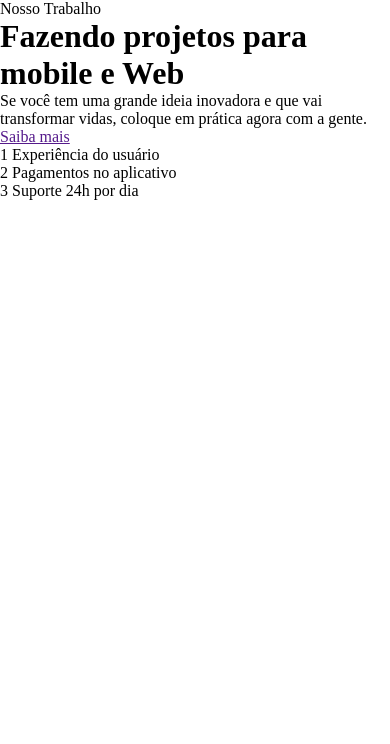
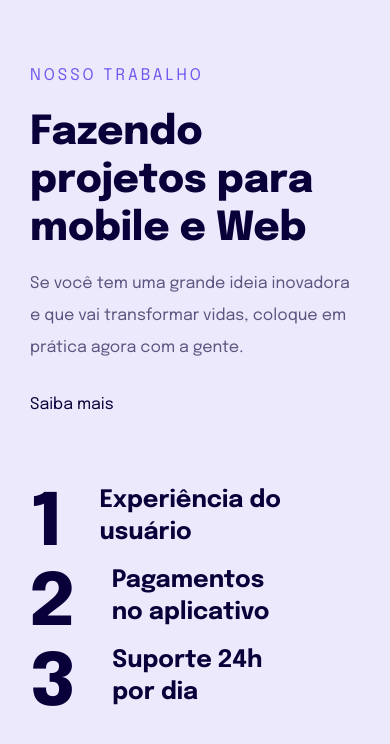
Before and after one commit to mariliatamiles/responsive-project-study, a plain HTML site: page index.html in a window 390 px wide. Drawn offline with Linux system fonts and the light colour scheme.

Commit message:
feat: finish mobile first layout

```diff
--- a/index.html
+++ b/index.html
@@ -1,23 +1,30 @@
 <!DOCTYPE html>
 <html lang="pt-br">
+
 <head>
+    <link rel="preconnect" href="https://fonts.googleapis.com">
+    <link rel="preconnect" href="https://fonts.gstatic.com" crossorigin>
     <meta charset="UTF-8">
     <meta name="viewport" content="width=device-width, initial-scale=1.0">
     <title>Responsive project</title>
     <link rel="stylesheet" href="style.css">
+    <link href="https://fonts.googleapis.com/css2?family=Epilogue:wght@400;700;800&display=swap" rel="stylesheet">
 </head>
+
 <body>
     <main>
         <p>Nosso Trabalho</p>
         <h1>Fazendo projetos para mobile e Web</h1>
-        <p>Se você tem uma grande ideia inovadora e que vai transformar vidas, coloque em prática agora com a gente. </p>
+        <p>Se você tem uma grande ideia inovadora e que vai transformar vidas, coloque em prática agora com a gente.
+        </p>
         <a href="">Saiba mais</a>
         <ul>
-            <li>1 <span>Experiência do usuário</span></li>
-            <li>2 <span>Pagamentos no aplicativo</span></li>
-            <li>3 <span>Suporte 24h por dia</span></li>
+            <li><span>1</span> Experiência do usuário</li>
+            <li> <span>2</span>Pagamentos no aplicativo</li>
+            <li> <span>3</span>Suporte 24h por dia</li>
         </ul>
     </main>
 
 </body>
+
 </html>
--- a/style.css
+++ b/style.css
@@ -1,16 +1,84 @@
-:root{
-    --purple-100: #ECE9FD;
-    --purple-200: #7158EF;
-    --blue-100:#090039;
-    --gray-100:#0a003971;
+:root {
+  --purple-100: #ece9fd;
+  --purple-200: #7158ef;
+  --blue-100: #090039;
+  --gray-100: #0a003971;
 
-    --font-16: 16px;
-    --font-24: 24px;
-    --font-40: 40px;
-    --font-72: 72px;
+  /* Font size accessibility.
+    Make it easy to convert to rem at code time.*/
+  font-size: 62.5%; /* 10px */
+
+  --font-16: 1.6rem;
+  --font-24: 2.4rem;
+  --font-40: 4rem;
+  --font-72: 7.2rem;
 }
-*{
-    margin: 0;
-    padding: 0;
-    box-sizing: border-box;
+* {
+  margin: 0;
+  padding: 0;
+  box-sizing: border-box;
+  list-style: none;
 }
+
+body {
+  background: var(--purple-100);
+  padding: 6rem 2.3rem 6.6rem;
+  font-family: "Epilogue", sans-serif;
+  font-size: var(--font-16);
+}
+main{
+    max-width: 33.0rem;
+    margin: 0 auto;
+}
+h1 {
+  font-size: var(--font-40);
+  font-weight: 800;
+  line-height: 4.8rem;
+  color: var(--blue-100);
+  margin-bottom: 1.5rem;
+}
+
+h1 + p {
+  color: rgba(10, 0, 57, 0.64);
+  line-height: 3.2rem;
+  margin-bottom: 3.2rem;
+}
+
+main p:first-child {
+  color: var(--purple-200);
+  letter-spacing: 0.3rem;
+  text-transform: uppercase;
+  line-height: 3.2rem;
+  margin-bottom: 1.7rem;
+}
+
+a{
+    color: var(--blue-100);
+    text-decoration: none;
+
+}
+a:hover{
+    font-weight: bold;
+}
+
+ul {
+  margin-top: 7.2rem;
+}
+
+ul li{
+    font-weight: 700;
+    font-size: var(--font-24);
+    line-height: 3.2rem;
+    color: var(--blue-100);
+    max-width: 25.7rem;
+    display: flex;
+    gap: 3.8rem;
+}
+
+ul li span{
+    font-weight: 800;
+    font-size: var(--font-72);
+    line-height: 8.0rem;
+    color: var(--blue-100);
+    letter-spacing: -2px;
+}
```
